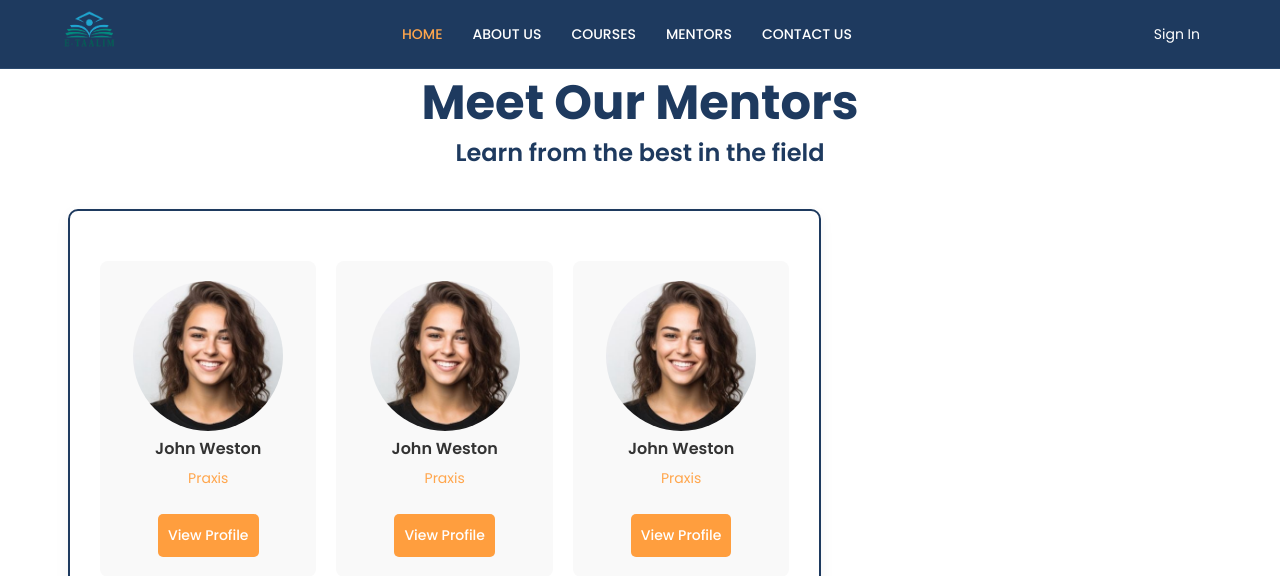
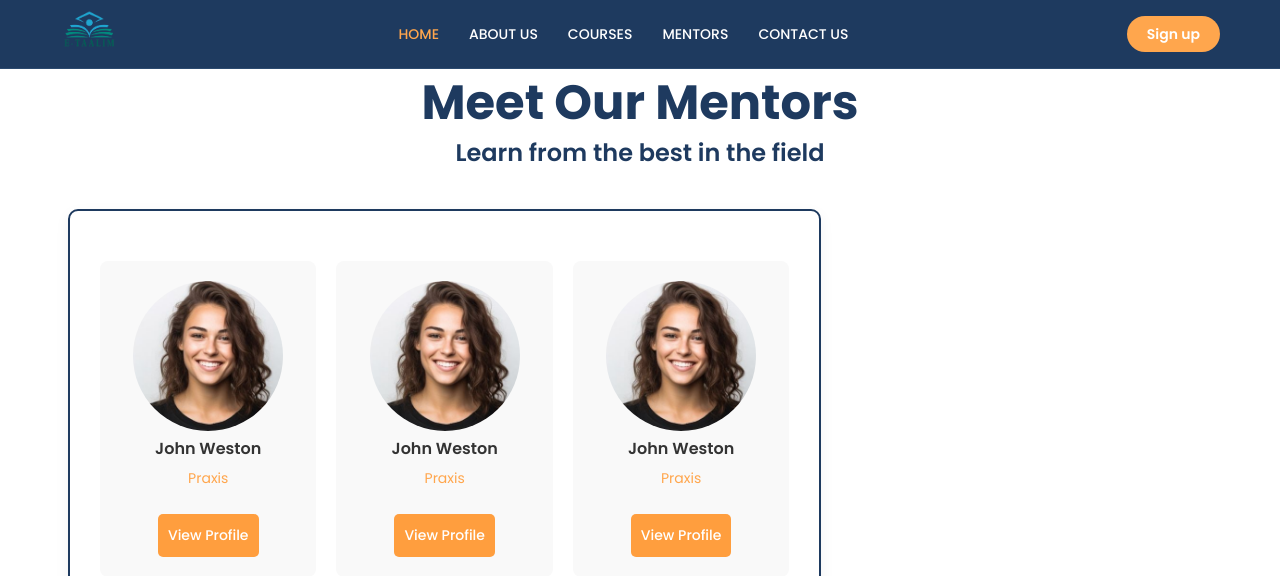
Before and after one commit to manarghr/e-learning-plat, a PHP site: page /mentor.html in a window 1280 px wide. Shown: the top 576 px of the page. Run offline with PHP 8.4, Linux system fonts and the light colour scheme.

Commit message:
e-taalim's website icon

```diff
--- a/index.html
+++ b/index.html
@@ -4,11 +4,15 @@
     <meta charset="UTF-8">
     <meta name="viewport" content="width=device-width, initial-scale=1.0">
     <title>E-Taalim - Empowering Education</title>
+    <link rel="icon" href="favicon.ico".png" type="image/x-icon">
+
+
     <link rel="stylesheet" href="style.css">
     <link rel="stylesheet" href="https://fonts.googleapis.com/css2?family=Poppins:wght@400;500;600;700&display=swap">
     <link rel="stylesheet" href="https://cdnjs.cloudflare.com/ajax/libs/font-awesome/4.7.0/css/font-awesome.min.css">
 </head>
 <body>
+
     <!-- Navigation Bar -->
     <header>
         <div class="container">
@@ -31,7 +35,7 @@
     </header>
 
 
-  <!-- Hero Section -->
+<!-- Hero Section -->
     <section class="hero">
         <div class="container">
             <div class="hero-content">
--- a/mentor.css
+++ b/mentor.css
@@ -97,6 +97,8 @@
     padding: 8px 20px;
     border-radius: 25px;
     font-size: 14px;
+    background-color: #ffa64d;
+    font-weight: 580;
 }
 
 .hero-text{
--- a/mentor.html
+++ b/mentor.html
@@ -4,6 +4,7 @@
     <meta charset="UTF-8">
     <meta name="viewport" content="width=device-width, initial-scale=1.0">
     <title>E-Taalim - Empowering Education</title>
+    <link rel="icon" href="favicon.ico" type="image/x-icon">
     <link rel="stylesheet" href="mentor.css">
     <link rel="stylesheet" href="https://fonts.googleapis.com/css2?family=Poppins:wght@400;500;600;700&display=swap">
     <link rel="stylesheet" href="https://cdnjs.cloudflare.com/ajax/libs/font-awesome/4.7.0/css/font-awesome.min.css">
@@ -25,7 +26,7 @@
                 </ul>
             </nav>
             <div class="sign-in">
-                <a href="signup.html" class="btn btn-primary">Sign In</a>
+                <a href="signup.html" class="btn btn-primary">Sign up</a>
             </div>
         </div>
     </header>
```
Also changed, not shown: contact-us.css (+0 -32 lines), favicon.ico (added).
